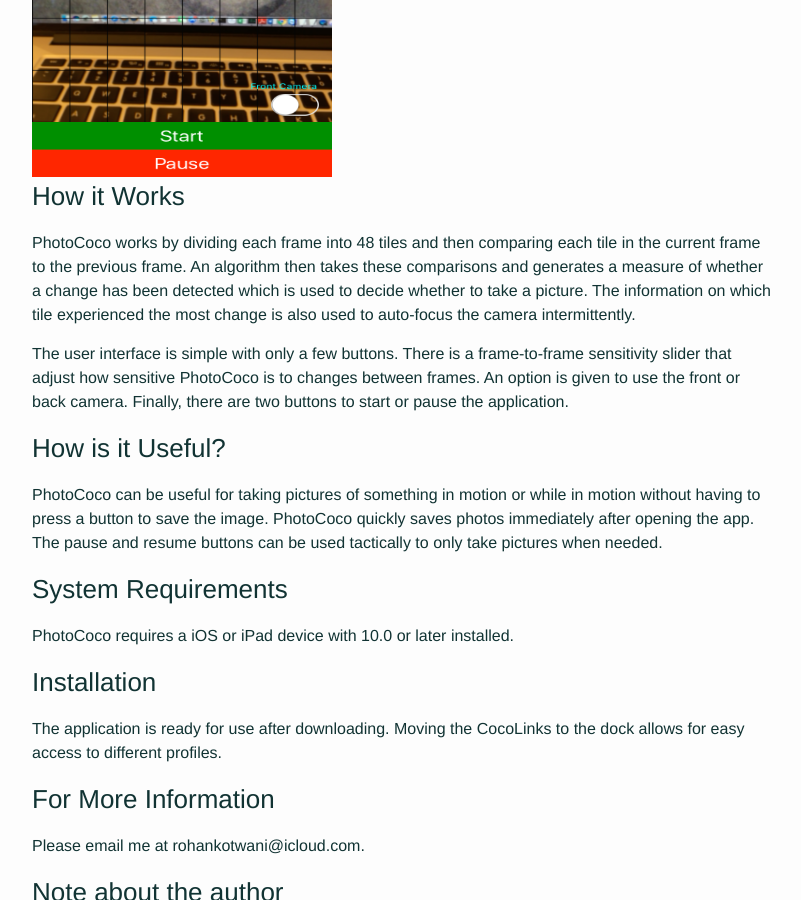
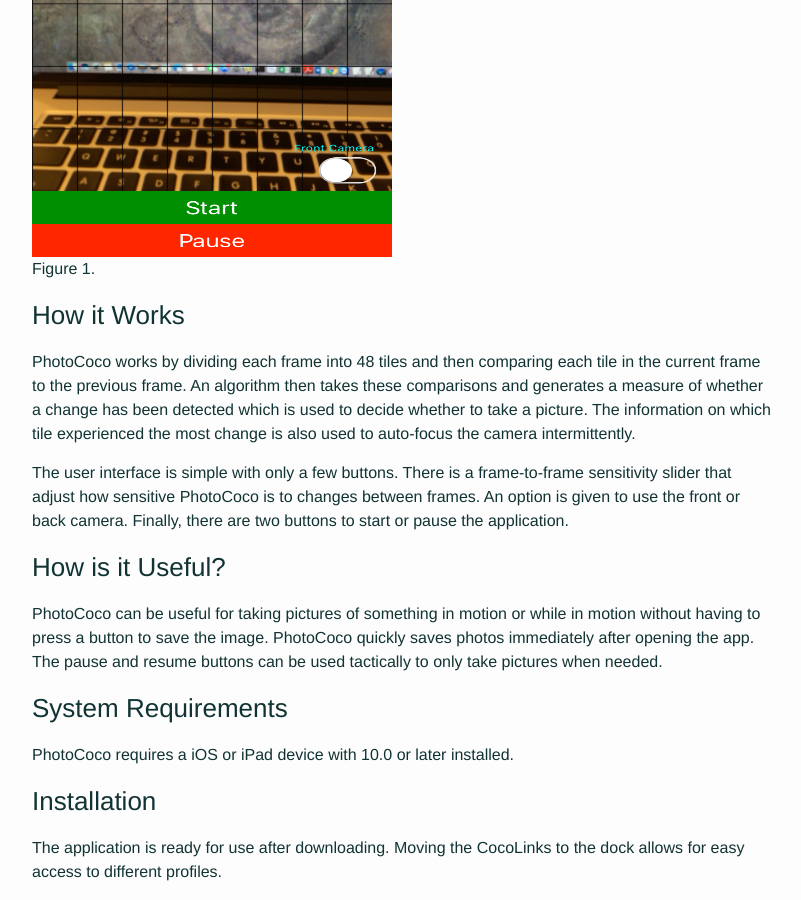
Before and after one commit to CocoApplications/CocoApplications, a Jekyll site: the page built from _posts/2017-09-20-PhotoCoco.html, in a window 1280 px wide and 900 px high, scrolled down 1010 px. Shown: the whole window, without its empty margins (238-1039 px from the left). Built offline with Jekyll 4.4.1, drawn with Linux system fonts in a browser that asks for light colours.

Commit message:
prototyping

```diff
--- a/_posts/2017-09-20-PhotoCoco.html
+++ b/_posts/2017-09-20-PhotoCoco.html
@@ -30,7 +30,8 @@
 
 
     <div>
-    <img src="/images/PhotoCoco.png" alt="Doh!" height="400px" width="300px" vpace="10px">
+    <img src="/images/PhotoCoco.png" alt="Doh!" height="480px" width="360px" vpace="10px" align="center">
+    <p> Figure 1. </p>
     </div>
 
 
```
